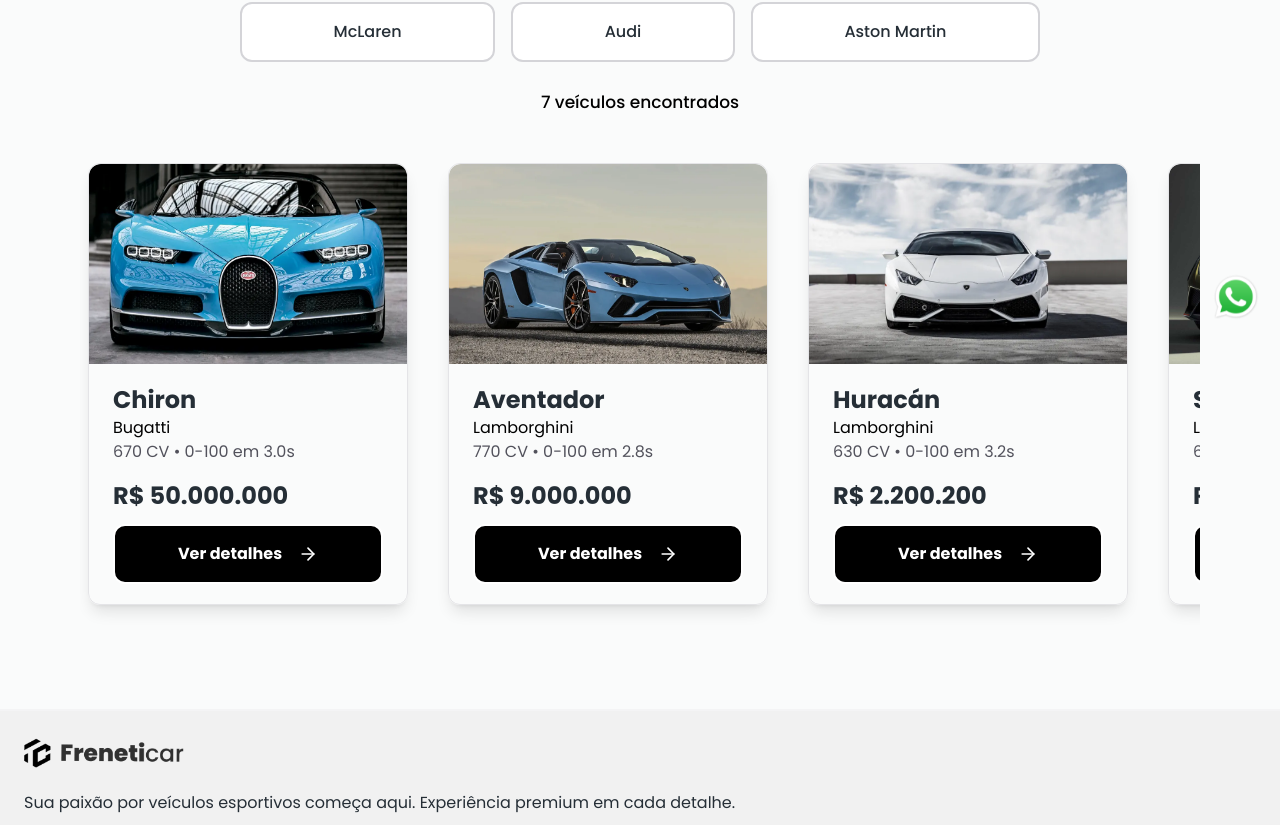
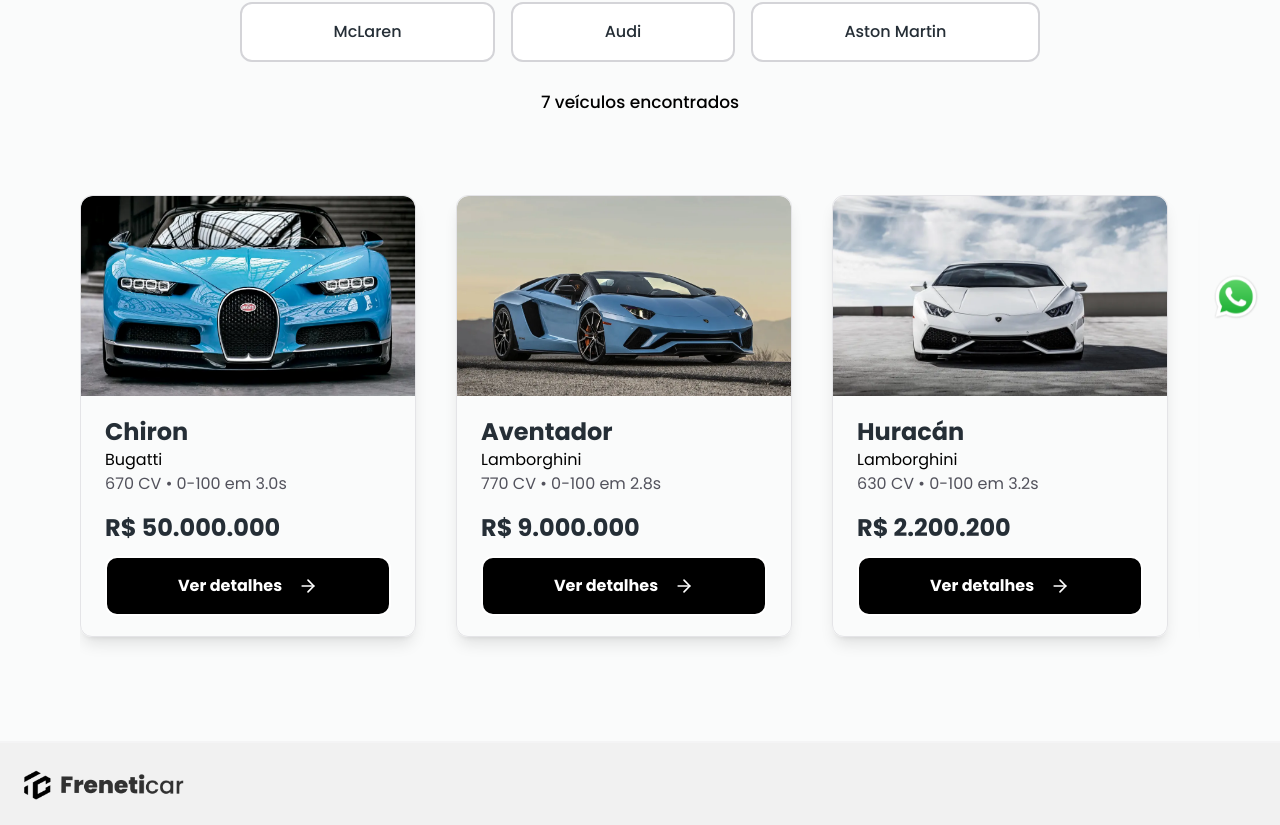
Before and after one commit to PaivaProgDev/freneticar, a React (Vite) app: page /gallery in a window 1280 px wide. Shown: the part 459-1284 px from the top of the page. Built offline with nearby package versions, Linux system fonts and the light colour scheme.

Commit message:
Chevrons foram colcoadas para indicar o final do scroll nos cards dos carros

```diff
--- a/src/components/Cards.jsx
+++ b/src/components/Cards.jsx
@@ -3,7 +3,7 @@
 
 const Card = ({ className, cardId, detailBtn, carImage, carName, carBrand, carHp, carPrice }) => {
     return (
-        <div key={cardId} className={`${className} ${'grow flex max-w-[10rem] flex-col min-w-[20rem] shadow-lg md:hover:-translate-y-0 md:hover:-translate-x-1 border border-zinc-200 rounded-xl overflow-hidden hover:-translate-y-2 duration-400 !p-0'} `}>
+        <div key={cardId} className={`${className} ${'grow w-full flex max-w-[10rem] flex-col min-w-[21rem] shadow-lg md:hover:-translate-y-0 md:hover:-translate-x-1 border border-zinc-200 rounded-xl overflow-hidden hover:-translate-y-2 duration-400 !p-0'} `}>
             <div className="overflow-hidden">
                 <img
                     className="rounded-t-xl h-50 w-full  group-hover:scale-110 duration-700"
--- a/src/pages/home/Collections.jsx
+++ b/src/pages/home/Collections.jsx
@@ -1,6 +1,6 @@
 import React, { useEffect, useState } from "react";
 import Button from "../../components/Button";
-import { ArrowRightIcon } from "lucide-react";
+import { ArrowRightIcon, ChevronLeft, ChevronRight, ChevronsRightIcon } from "lucide-react";
 import Card from "../../components/Cards";
 
 const Collections = ({
@@ -10,6 +10,7 @@
 }) => {
   const [activatedButton, setActivatedButton] = useState("Todos");
   const [activatedCardList, setActivatedCardList] = useState([]);
+  const [isEnd, setIsEnd] = useState(false);
   const [allCars, setAllCars] = useState([]);
 
   useEffect(() => {
@@ -29,6 +30,12 @@
     // Filtra os carros de acordo com a escolha do usuário
     const filteredCard = allCars.filter((car) => car.brand === targetValue);
     setActivatedCardList(filteredCard);
+  };
+
+  const handleScroll = (e) => {
+    const el = e.target;
+    const atEnd = el.scrollLeft + el.clientWidth >= el.scrollWidth - 1;
+    setIsEnd(atEnd);
   };
 
   const preview = [
@@ -142,15 +149,25 @@
         </p>
       )}
       {activatedCardList.length !== 0 ? (
-        <div className="mt-10">
+        <>
+          <div className={`${isEnd && 'justify-start'} flex justify-end mt-10`}>
+            <ChevronsRightIcon className={`${isEnd && 'rotate-180 '} animate-ping size-5`} />
+          </div>
+          <div onScroll={handleScroll} className="mt-3 flex flex-row p-2 pb-6 gap-10 overflow-y-auto">
             {
               activatedCardList.map((car) => (
                 <Card key={car.id} carBrand={car.brand} carHp={car.hp} carImage={car.image} carName={car.name} carPrice={car.price} detailBtn />
               ))
             }
+
           </div>
+        </>
       ) : (
-        <div className="flex flex-row mt-10 p-2 pb-6 gap-10 overflow-y-auto">
+        <>
+          <div className={`${isEnd && 'justify-start'} flex justify-end mt-10`}>
+            <ChevronsRightIcon className={`${isEnd && 'rotate-180 '} animate-ping size-5`} />
+          </div>
+          <div onScroll={handleScroll} className="flex flex-row mt-3 pt-2 pb-6 gap-10 overflow-y-auto">
             {previewHome &&
               preview.map((car) => (
                 <Card key={car.id} carBrand={car.brand} carHp={car.hp} carImage={car.image} carName={car.name} carPrice={car.price} />
@@ -160,6 +177,7 @@
                 <Card key={car.id} carBrand={car.brand} carHp={car.hp} carImage={car.image} carName={car.name} carPrice={car.price} detailBtn />
               ))}
           </div>
+        </>
       )}
     </div>
   );
```
Lines whose indentation alone changed are shown as unchanged.
